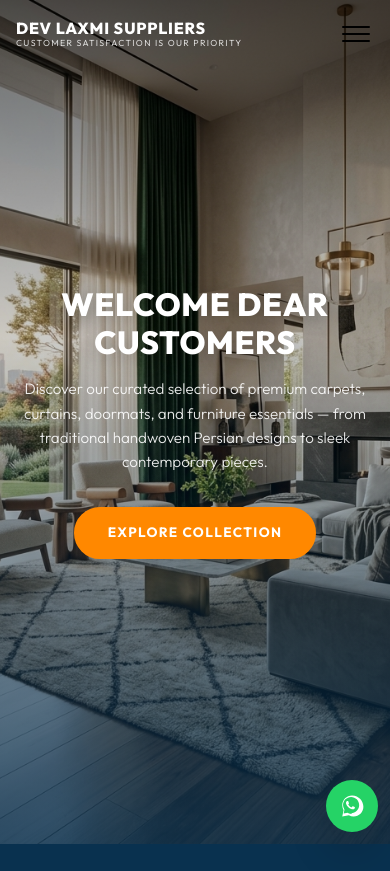
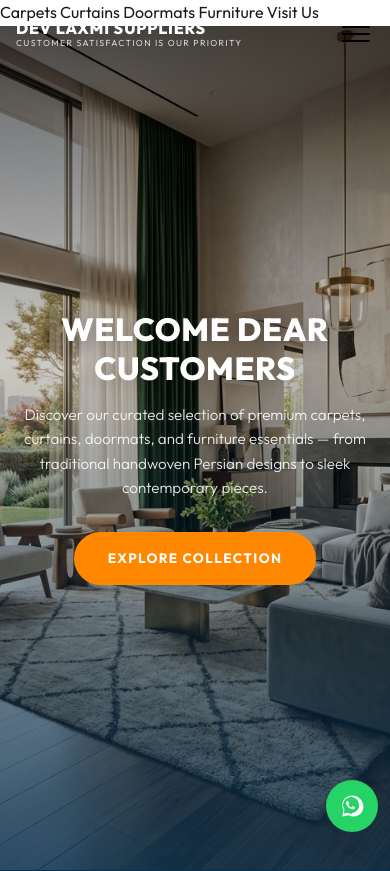
Before and after one commit to ardish01/Dev-Laxmi-suppliers, a Flask app: page / in a window 390 px wide. Shown: the top 871 px of the page. Run offline with Flask 3, Linux system fonts and the light colour scheme; data that the repository does not hold is empty; some libraries are stand-ins or nearby versions; some web fonts are replaced.

Commit message:
Refactor navigation for mobile and desktop views

```diff
--- a/templates/home.html
+++ b/templates/home.html
@@ -20,22 +20,31 @@
       <span class="nav-brand-sub">Customer satisfaction is our priority</span>
     </a>
 
-    <!-- Hamburger Button (mobile only) -->
-    <button class="nav-hamburger" id="navHamburger" aria-label="Toggle menu" aria-expanded="false">
+    <!-- Desktop links -->
+    <div class="nav-links">
+      <a href="#carpets" style="font-weight: 600; text-transform: uppercase; font-size: 0.9rem;">Carpets</a>
+      <a href="#curtains" style="font-weight: 600; text-transform: uppercase; font-size: 0.9rem;">Curtains</a>
+      <a href="#doormats" style="font-weight: 600; text-transform: uppercase; font-size: 0.9rem;">Doormats</a>
+      <a href="#furniture" style="font-weight: 600; text-transform: uppercase; font-size: 0.9rem;">Furniture</a>
+      <a href="#location" style="font-weight: 600; text-transform: uppercase; font-size: 0.9rem;">Visit Us</a>
+    </div>
+
+    <!-- Hamburger button — mobile only -->
+    <button class="nav-hamburger" id="hamburger" aria-label="Open menu" aria-expanded="false">
       <span></span>
       <span></span>
       <span></span>
     </button>
+  </nav>
 
-    <!-- Nav Links -->
-    <div class="nav-links" id="navLinks">
-      <a href="#carpets">Carpets</a>
-      <a href="#curtains">Curtains</a>
-      <a href="#doormats">Doormats</a>
-      <a href="#furniture">Furniture</a>
-      <a href="#location">Visit Us</a>
-    </div>
-  </nav>
+  <!-- Mobile drawer -->
+  <div class="nav-drawer" id="nav-drawer" role="dialog" aria-label="Navigation menu">
+    <a href="#carpets" class="drawer-link">Carpets</a>
+    <a href="#curtains" class="drawer-link">Curtains</a>
+    <a href="#doormats" class="drawer-link">Doormats</a>
+    <a href="#furniture" class="drawer-link">Furniture</a>
+    <a href="#location" class="drawer-link">Visit Us</a>
+  </div>
 
   <!-- Hero Section -->
   <section class="hero" aria-labelledby="hero-heading">
@@ -173,7 +182,7 @@
     <div class="section-header">
       <h2 class="section-title">Visit Us</h2>
     </div>
-    <div class="location-wrapper" style="max-width: 1200px; margin: 0 auto;">
+    <div class="location-wrapper">
       <div class="location-info">
         <h3>Dev Laxmi Suppliers</h3>
         <ul class="location-details">
@@ -206,7 +215,7 @@
 
   <!-- Footer -->
   <footer class="footer" role="contentinfo">
-    <div class="footer-grid" style="max-width: 1200px; margin: 0 auto;">
+    <div class="footer-grid">
       <div class="footer-col">
         <div class="nav-brand" style="margin-bottom: 1.5rem;">
           <span class="nav-brand-title" style="color: var(--text-light);">Dev Laxmi Suppliers</span>
@@ -274,22 +283,24 @@
       }
     });
 
-    // Hamburger Menu Toggle
-    const hamburger = document.getElementById('navHamburger');
-    const navLinks = document.getElementById('navLinks');
+    // Hamburger menu toggle
+    const hamburger = document.getElementById('hamburger');
+    const drawer = document.getElementById('nav-drawer');
 
     hamburger.addEventListener('click', () => {
-      const isOpen = navLinks.classList.toggle('open');
+      const isOpen = drawer.classList.toggle('open');
       hamburger.classList.toggle('open', isOpen);
       hamburger.setAttribute('aria-expanded', isOpen);
+      document.body.style.overflow = isOpen ? 'hidden' : '';
     });
 
-    // Close menu when a link is clicked
-    navLinks.querySelectorAll('a').forEach(link => {
+    // Close drawer when a link is clicked
+    drawer.querySelectorAll('.drawer-link').forEach(link => {
       link.addEventListener('click', () => {
-        navLinks.classList.remove('open');
+        drawer.classList.remove('open');
         hamburger.classList.remove('open');
-        hamburger.setAttribute('aria-expanded', false);
+        hamburger.setAttribute('aria-expanded', 'false');
+        document.body.style.overflow = '';
       });
     });
   </script>
```
